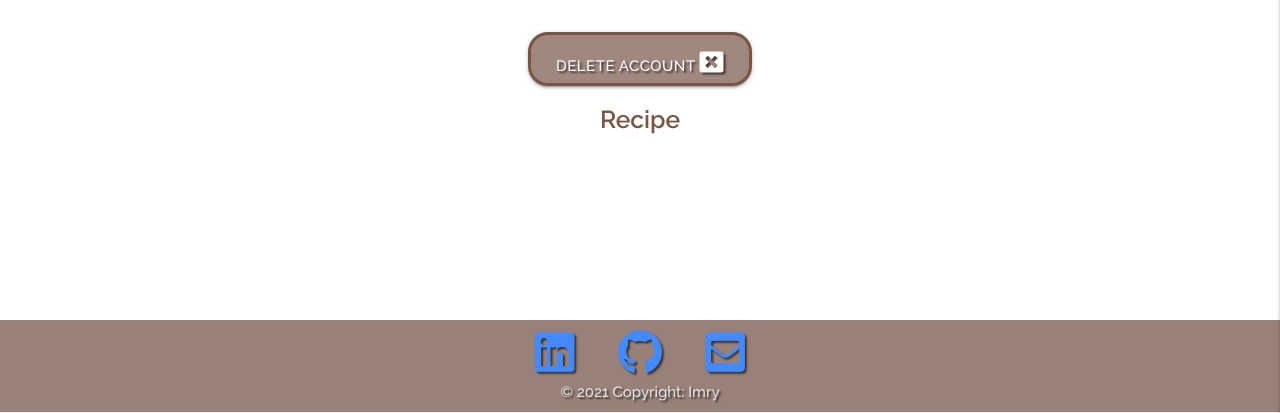
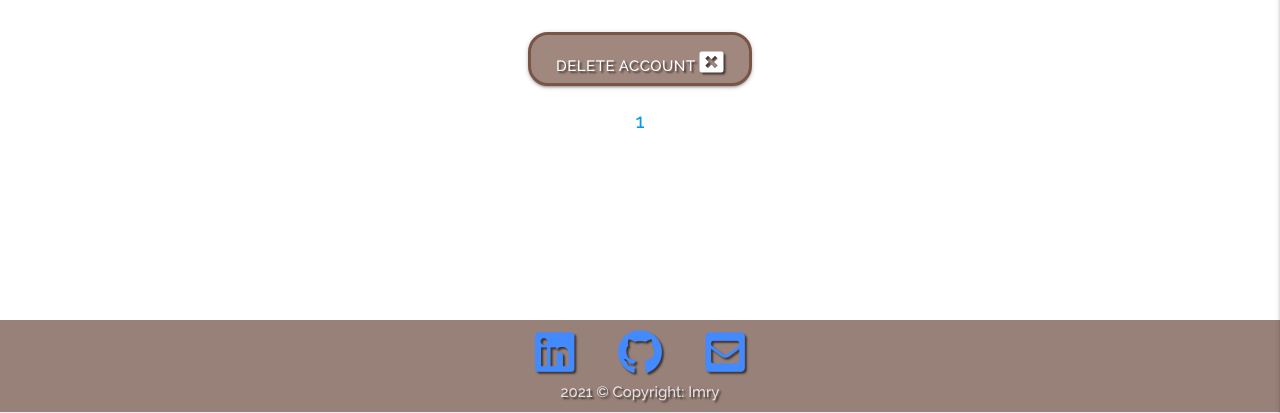
Before and after one commit to mattyImry/Nonna-s-Kitchen_MS3-Code-Institute, a Flask app: page /myprofile/1 in a window 1280 px wide. Shown: the part 388-801 px from the top of the page. Run offline with Flask 2, Linux system fonts and the light colour scheme; the visitor is signed in with stand-in values (Sample User, id 1); a database or web service that is not in the repository returns one stand-in record (values such as "Sample title"); some libraries are stand-ins or nearby versions; some web fonts are replaced.

Commit message:
Add pagination to myprofile page

```diff
--- a/app.py
+++ b/app.py
@@ -118,15 +118,26 @@
     username = mongo.db.users.find_one(
         {"username": session["user"]})["username"]
 
+    recipes_per_page = 4
+    current_page = int(request.args.get('current_page', 1))
+    recipes = mongo.db.recipes.find().skip(
+        (current_page - 1)*recipes_per_page).sort(
+            '_id', pymongo.DESCENDING).skip(
+                (current_page - 1)*recipes_per_page).limit(recipes_per_page)
+    number_recipes = recipes.count()
+    pages = range(1, int(math.ceil(number_recipes / recipes_per_page)) + 1)
+
     # display user and number of recipes for the current user
-    recipes = mongo.db.recipes.find()
+    # recipes = mongo.db.recipes.find()
     user_number_of_recipes = mongo.db.recipes.count({"author": username})
 
     if session["user"]:
         return render_template(
             "myprofile.html", username=username,
             user_number_of_recipes=user_number_of_recipes,
-            recipes=recipes)
+            recipes=recipes, current_page=current_page,
+            pages=pages, number_recipes=number_recipes,
+            recipes_per_page=recipes_per_page)
 
     return redirect(url_for("login"))
 
--- a/static/css/style.css
+++ b/static/css/style.css
@@ -56,17 +56,23 @@
 
 /* INDEX.HTML PAGE */
 
- .card .card-content {
+
+.image-card {
+    height: 180px;
+}
+
+.card .card-content {
     padding-top: 10px;
- }
+}
 
- .title-pages {
+.title-pages {
     font-weight: 600;
     margin-top: 35px;
 }
 
 .list-card {
     padding-bottom: 5px;
+
 }
 
 .recipe-number {
@@ -77,6 +83,8 @@
     display: inline-block;
     font-size: 20px;
 }
+
+
 /* REGISTER.HTML PAGE */
 
 .icon {
--- a/templates/base.html
+++ b/templates/base.html
@@ -99,7 +99,7 @@
                             <a href="#"><i class="fas fa-envelope-square fa-3x footer-icons "></i></a>
                         </div>
                         <div class="copyright">
-                            © <span class="year"></span> Copyright: Imry
+                            <span class="year"></span> © Copyright: Imry
                         </div>
                     </div>
                 </div>
--- a/templates/myprofile.html
+++ b/templates/myprofile.html
@@ -23,11 +23,11 @@
         <div class="row ">
             {% for recipe in recipes %}
                 {% if session.user|lower == recipe.author|lower %}
-            <div class="col s12 m6">
+            <div class="col s12 m6 ">
                 <a href="{{ url_for('single_recipe', recipe_id=recipe._id) }}">
-                    <div class="card">
+                    <div class="card ">
                         <div class="card-image">
-                            <img src="{{ recipe.image }}" alt="{{recipe.recipe_name}}">
+                            <img src="{{ recipe.image }}" alt="{{recipe.recipe_name}}" class="image-card">
                         </div>
                         <div class="card-content center-align">
                             <div><h5 class="brown-text darken-4 center-align">{{recipe.recipe_name}}</h5></div>
@@ -92,14 +92,13 @@
         <!--PAGINATION -->
 
         <div class="row">
-            <h5 class="center-align brown-text darken-4 recipe-number">{{ number_recipes }} Recipe</h5>
             <ul class="center-align brown-text darken-4">
                 {% for page_num in pages %}
                     {% if page_num == current_page %}
                         <li class="active list-pages"><a href="#">{{ page_num }}</a></li>
                         {% else %}
                         <li class="list-pages">
-                                <a href="{{ url_for('index', current_page=page_num) }}">{{ page_num }}</a>
+                            <a href="{{ url_for('myprofile', username=username, current_page=page_num) }}">{{ page_num }}</a>
                         </li>
                     {% endif %}
                 {% endfor %}
```
Also changed, not shown: templates/index.html (+5 -9 lines). Lines whose indentation alone changed are shown as unchanged.
